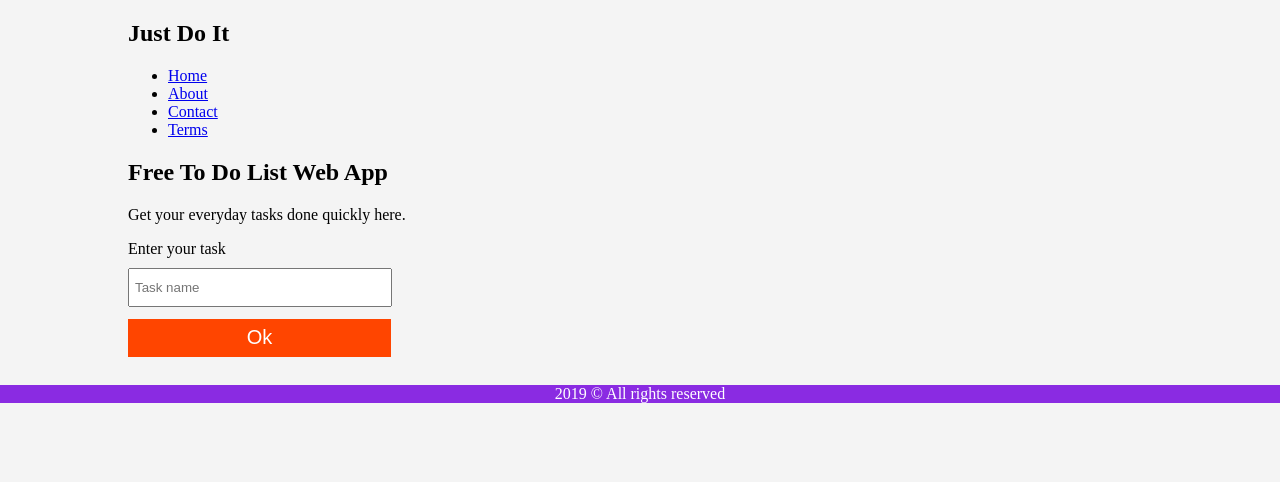
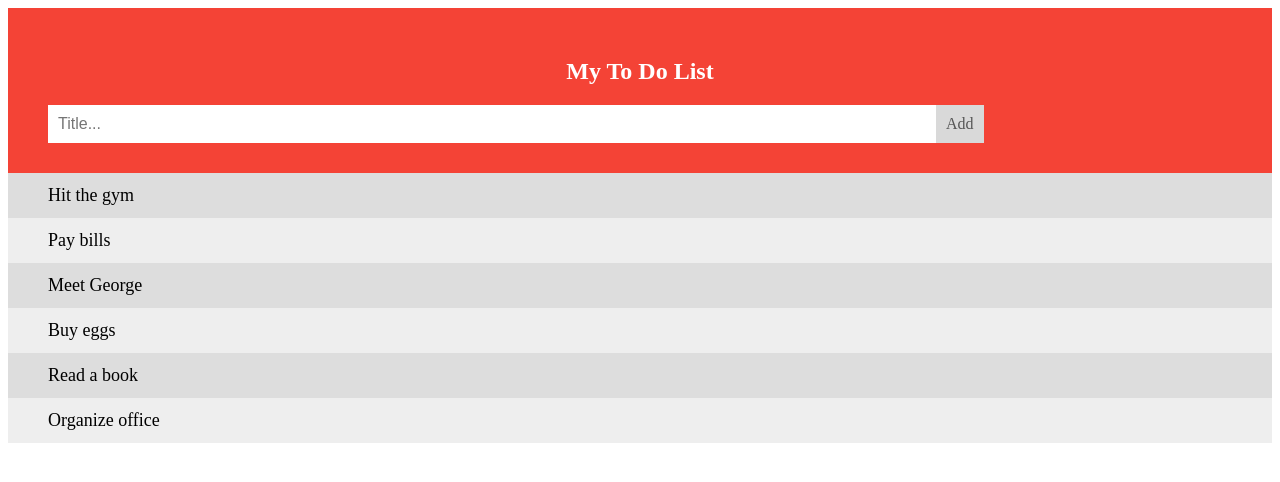
Before and after one commit to mohammedasker/Justdoit, a plain HTML site: page index.html in a window 1280 px wide. Drawn offline with Linux system fonts and the light colour scheme.

Commit message:
added js but need to fix

```diff
--- a/CSS/style.css
+++ b/CSS/style.css
@@ -1,63 +1,95 @@
-body {
-	font: 15px/1.5, sans-serif;
+* {
+	box-sizing: border-box;
+}
+
+ul {
 	margin: 0;
 	padding: 0;
-	background-color: #f4f4f4;
 }
 
-/* Global*/
-.container {
-	width: 80%;
-	margin: auto;
-	overflow: hidden;
+ul li {
+	cursor: pointer;
+	position: relative;
+	padding: 12px 8px 12px 40px;
+	background: #eee;
+	font-size: 18px;
+	transition: 0.2s;
+	-webkit-user-select: none;
+	-moz-user-select: none;
+	-ms-user-select: none;
+	user-select: none;
 }
 
-
-
-/* Header */
-header {
-	background-color: white;
-	color: black;
+ul li:nth-child(odd) {
+	background: #ddd;
 }
 
-header ul {
-
+ul li .checked {
+	background: #888;
+	color: #fff;
+	text-decoration: line-through;
 }
 
-header li {
-	float: right;
-	display: inline-block;
-	text-transform: none;
-	padding: 0 20px 0 20px;
+ul li .checked:before {
+	content: '';
+	position: absolute;
+	border-color: #fff;
+	border-style: solid;
+	border-width: 0 2px 2px 0;
+	top: 10px;
+	left: 16px;
+	transform: rotate(45deg);
+	height: 15px;
+	width: 7px;
 }
 
-header a {
-	text-decoration: none;
+.close {
+	position: absolute;
+	right: 0;
+	top: 0;
+	padding: 12px 16px 12px 16px;
 }
 
-/* Main */
- input {
-	padding: 5px;
-	height: 25px;
-	width: 250px;
-	margin-top: 10px;
+.close:hover {
+	background-color: #f44336;
+	color: white;
 }
 
- .btn1 {
-	background-color: orangered;
-	color: white;
-	border: none;
-	height: 38px;
-	width: 263px;
-	margin: 12px 0;
-	font-size: 20px;
-
-
-}
-
-/* Footer*/
-footer {
-	background-color: blueviolet;
+.header {
+	background-color: #f44336;
+	padding: 30px 40px;
 	color: white;
 	text-align: center;
 }
+
+.header:after {
+	content: "";
+	display: block;
+	clear: both;
+}
+
+input {
+	margin: 0;
+	border: none;
+	border-radius: 0;
+	width: 75%;
+	padding: 10px;
+	float: left;
+	font-size: 16px;
+}
+
+.addBtn {
+	padding: 10px;
+	background: #d9d9d9;
+	color: #555;
+	float: left;
+	text-align: center;
+	font-size: 16px;
+	cursor: pointer;
+	transition: 0.3s;
+	border-radius: 0;
+}
+
+.addBtn:hover {
+	background-color: #bbb;
+}
--- a/index.html
+++ b/index.html
@@ -3,15 +3,14 @@
 <head>
 	<meta charset="utf-8">
 	<meta name="viewport" content="width=device-width">
-	<meta name="viewport" content="width=device-width, initial-scale=0.80, maximium-scale=0.80, user-scalable=0">
+	<meta name="viewport" content="width=device-width, initial-scale=0.80,  maximum-scale=0.80, user-scalable=0">
 	<link rel="stylesheet" type="text/css" href="CSS/style.css">
 	<title>Just Do It - Free To Do List</title>
 </head>
 <body>
 
-
-	<section>
-	<div class ="container">
+	<!--<header>
+		<div>
 		<h1>Just Do It</h1>
 
 		<nav>
@@ -22,26 +21,31 @@
 				<li><a href="terms.html">Terms</a></li>
 			</ul>
 		</nav>
-
-	<h1>Free To Do List Web App</h1>
-	<p>Get your everyday tasks done quickly here.</p>
-
-	<form>
-		<div>
-			<label>Enter your task</label><br>
-			<input type="task" placeholder ="Task name">
 		</div>
-		<button class="btn1">Ok</button>
-	</form>
-	</div>
-	</section>
+	</header>-->
 
 
-	<footer>
-		<p>2019 &copy; All rights reserved</p>
-	</footer>
+	<div id="myDIV" class="header">
+		<h2>My To Do List</h2>
+		<input type="text" id="myInput" placeholder="Title...">
+		<span onclick="newElement()" class="addBtn">Add</span>
+	</div>
+
+	<ul id="myUL">
+		<li>Hit the gym</li>
+		<li class="checked">Pay bills</li>
+		<li>Meet George</li>
+		<li>Buy eggs</li>
+		<li>Read a book</li>
+		<li>Organize office</li>
+	</ul>
 
 
+	<!--<footer>
+		<p>2019 &copy; All rights reserved</p>
+	</footer>-->
+
+<script src="main.js"></script>
 
 </body>
 </html>
--- a/main.js
+++ b/main.js
@@ -0,0 +1,114 @@
+// Create 'close' button & append it to each list item
+var myNodeList = document.getElementsByTagName("LI");
+var i;
+for (i = 0; i < myNodeList.length; i++) {
+	var span = document.createElement("SPAN");
+	var txt = document.createTextNode("\u00D7");
+	span.className = "Close";
+	span.appendChild(txt);
+	myNodeList[i].appendChild(span);
+}
+
+// Click on close button to hide curent list item
+var close = document.getElementsByClassName("close");
+var i;
+for (i = 0; i < close.length; i++) {
+	close[i].onclick = function() {
+		var div = this.parentElement;
+		div.style.display = "none";
+	}
+}
+
+// Add checked symbol
+var list = document.querySelector('ul');
+list.addEventListener('click', function(ev) {
+	if (ev.target.tagName === 'LI') {
+		ev.target.classList.toggle('checked');
+	}
+}, false);
+
+// Create new liat
+function newElement() {
+	var li = document.createElement("li");
+	var inputValue = document.getElementById("myInput").value;
+	li.appendChild(t);
+	if (inputValue === '') {
+		alert("You must write something!");
+	} else {
+		document.getElementById("myUL").appendChild(li);
+	}
+	document.getElementById("myInput").value = "";
+
+	var span = document.createElement("SPAN");
+	var txt = document.createTextNode("\u00D7");
+	span.className = "close";
+	span.appendChild(txt);
+	li.appendChild(span);
+
+	for (i = 0; i < close.length; i++) {
+		close[i].onclick = function() {
+			var div = this.parentElement;
+			div.style.display = "none";
+		}
+	}
+}
+
+
+////////////////////////////////////
+
+
+// Create a "close" button and append it to each list item
+/*var myNodelist = document.getElementsByTagName("LI");
+var i;
+for (i = 0; i < myNodelist.length; i++) {
+  var span = document.createElement("SPAN");
+  var txt = document.createTextNode("\u00D7");
+  span.className = "close";
+  span.appendChild(txt);
+  myNodelist[i].appendChild(span);
+}
+
+// Click on a close button to hide the current list item
+var close = document.getElementsByClassName("close");
+var i;
+for (i = 0; i < close.length; i++) {
+  close[i].onclick = function() {
+    var div = this.parentElement;
+    div.style.display = "none";
+  }
+}
+
+// Add a "checked" symbol when clicking on a list item
+var list = document.querySelector('ul');
+list.addEventListener('click', function(ev) {
+  if (ev.target.tagName === 'LI') {
+    ev.target.classList.toggle('checked');
+  }
+}, false);
+
+// Create a new list item when clicking on the "Add" button
+function newElement() {
+  var li = document.createElement("li");
+  var inputValue = document.getElementById("myInput").value;
+  var t = document.createTextNode(inputValue);
+  li.appendChild(t);
+  if (inputValue === '') {
+    alert("You must write something!");
+  } else {
+    document.getElementById("myUL").appendChild(li);
+  }
+  document.getElementById("myInput").value = "";
+
+  var span = document.createElement("SPAN");
+  var txt = document.createTextNode("\u00D7");
+  span.className = "close";
+  span.appendChild(txt);
+  li.appendChild(span);
+
+  for (i = 0; i < close.length; i++) {
+    close[i].onclick = function() {
+      var div = this.parentElement;
+      div.style.display = "none";
+    }
+  }
+}
```
